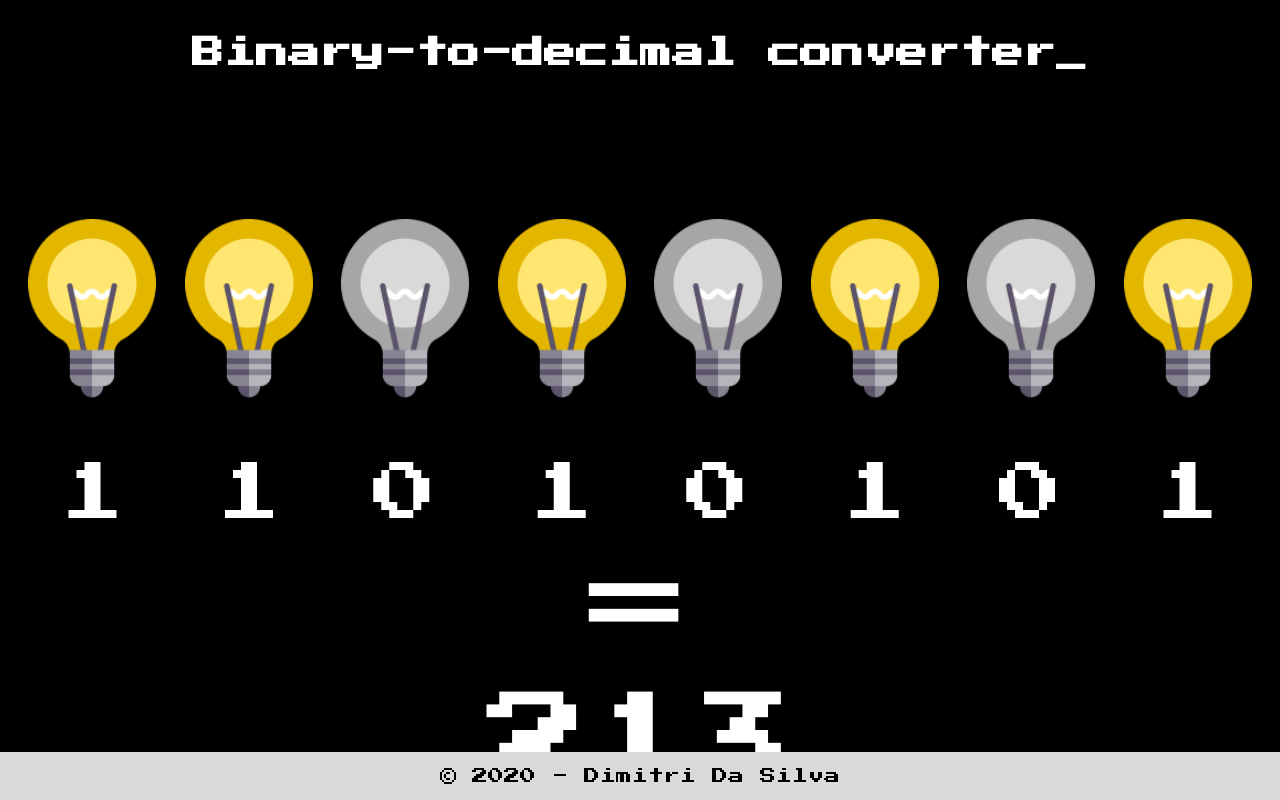
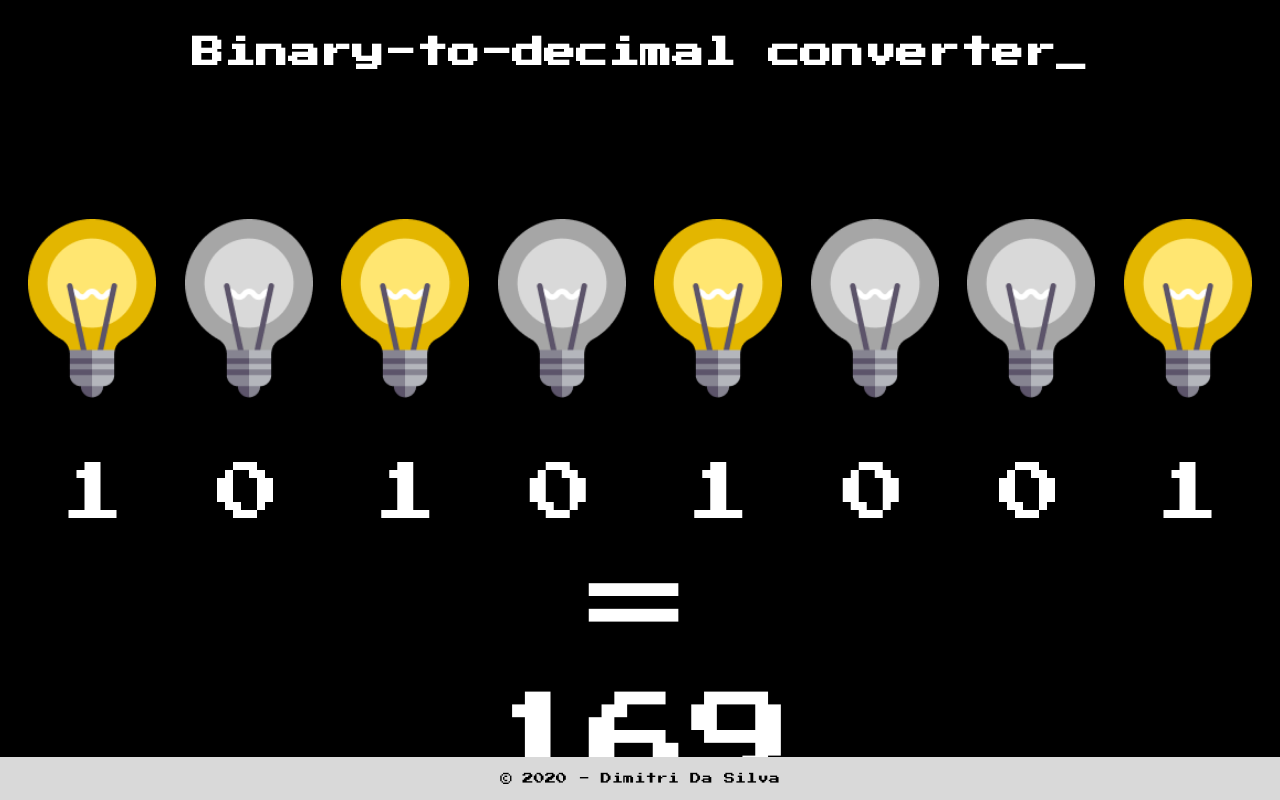
Before and after one commit to DimitriDaSilva/binary-to-decimal-converter, a plain HTML site: page index.html in a window 1280 px wide. Both pictures are taken after a click on the picture 92 px from the left and 308 px from the top of the page. Drawn offline with Linux system fonts and the light colour scheme.

Commit message:
Added random binary number on load

```diff
--- a/css/style.css
+++ b/css/style.css
@@ -57,6 +57,7 @@ h1 {
 
 footer {
   width: 100%;
+  font-size: 0.7rem;
   background: #d9d9d9;
   color: black;
   padding: 1rem;
--- a/index.html
+++ b/index.html
@@ -27,9 +27,9 @@
           <img
             id="light-bulb1"
             class="binary__item__light-bulb"
-            src="img/light-bulb-on.png"
+            src="img/light-bulb-off.png"
           />
-          <p id="binary-digit1" class="binary__item__digit">1</p>
+          <p id="binary-digit1" class="binary__item__digit">0</p>
         </div>
         <div class="binary__item">
           <img
@@ -43,9 +43,9 @@
           <img
             id="light-bulb3"
             class="binary__item__light-bulb"
-            src="img/light-bulb-on.png"
+            src="img/light-bulb-off.png"
           />
-          <p id="binary-digit3" class="binary__item__digit">1</p>
+          <p id="binary-digit3" class="binary__item__digit">0</p>
         </div>
         <div class="binary__item">
           <img
@@ -59,9 +59,9 @@
           <img
             id="light-bulb5"
             class="binary__item__light-bulb"
-            src="img/light-bulb-on.png"
+            src="img/light-bulb-off.png"
           />
-          <p id="binary-digit5" class="binary__item__digit">1</p>
+          <p id="binary-digit5" class="binary__item__digit">0</p>
         </div>
         <div class="binary__item">
           <img
@@ -75,13 +75,13 @@
           <img
             id="light-bulb7"
             class="binary__item__light-bulb"
-            src="img/light-bulb-on.png"
+            src="img/light-bulb-off.png"
           />
-          <p id="binary-digit7" class="binary__item__digit">1</p>
+          <p id="binary-digit7" class="binary__item__digit">0</p>
         </div>
       </div>
       <div class="equal-sign">=</div>
-      <div id="decimal">85</div>
+      <div id="decimal">0</div>
       <script type="text/javascript" src="main.js"></script>
     </main>
     <footer>&copy 2020 - Dimitri Da Silva</footer>
--- a/main.js
+++ b/main.js
@@ -1,56 +1,36 @@
-// Set global array with the initial binary number
-let binaryNumbers = [0, 1, 0, 1, 0, 1, 0, 1];
 let binaryTable = [128, 64, 32, 16, 8, 4, 2, 1];
 
-// Set a loop listening to all light-bulbs
-let elements = document.getElementsByClassName("binary__item__light-bulb");
-for (let i = 0; i < elements.length; i++) {
-  elements[i].addEventListener("click", update);
+// Set the array of random binary numbers onload
+let binaryNumbers = Array(8).fill(undefined);
+binaryNumbers = binaryNumbers.map(() => Math.round(Math.random()));
+
+// Load page according to the array
+setIconAndNumbers();
+setDecimal();
+
+function setIconAndNumbers() {
+  let index = 0;
+  binaryNumbers.forEach((number) => {
+    // Set icon
+    let idImg = `light-bulb${index}`;
+    let elImg = document.getElementById(idImg);
+    if (number) {
+      elImg.src = "./img/light-bulb-on.png";
+    } else {
+      elImg.src = "./img/light-bulb-off.png";
+    }
+
+    // Set number
+    let idP = `binary-digit${index}`;
+    let elP = document.getElementById(idP);
+    elP.textContent = number;
+
+    // Update index to continue looping
+    index++;
+  });
 }
 
-function update() {
-  let index = checkIndex(this.id)[0];
-  changeIcon(this);
-  updateDigit(index);
-  updateDecimal();
-}
-
-function changeIcon(obj) {
-  let regex = /on/;
-  let imageSource = obj.src;
-
-  if (regex.test(imageSource)) {
-    obj.src = imageSource.replace("on", "off");
-  } else {
-    obj.src = imageSource.replace("off", "on");
-  }
-}
-
-function checkIndex(id) {
-  return id.match(/.$/);
-}
-
-function updateDigit(index) {
-  let str = "binary-digit";
-
-  // Get proper id string
-  str = str.split("");
-  str.push(index);
-  str = str.join("");
-
-  // Change number displayed
-  let el = document.getElementById(str);
-  if (el.innerHTML == 1) {
-    el.innerHTML = 0;
-  } else {
-    el.innerHTML = 1;
-  }
-
-  // Update array with binary number
-  binaryNumbers[index] = parseInt(el.innerHTML, 2);
-}
-
-function updateDecimal() {
+function setDecimal() {
   let sum = 0;
 
   for (let i = 0; i < binaryTable.length; i++) {
@@ -58,3 +38,29 @@ function updateDecimal() {
   }
   document.getElementById("decimal").innerHTML = sum;
 }
+
+// Set a loop listening to all light-bulbs so that it updates onclick
+let elements = document.getElementsByClassName("binary__item__light-bulb");
+for (let i = 0; i < elements.length; i++) {
+  elements[i].addEventListener("click", update);
+}
+
+// Function that updates the array of ninary numbers then reruns the load
+function update() {
+  // Extract from the object id the corresponding index of the array
+  let index = checkIndex(this.id)[0];
+
+  // Update the array based on the existing value of the array
+  if (binaryNumbers[index]) {
+    binaryNumbers[index] = 0;
+  } else {
+    binaryNumbers[index] = 1;
+  }
+
+  setIconAndNumbers();
+  setDecimal();
+}
+
+function checkIndex(id) {
+  return id.match(/.$/);
+}
```
